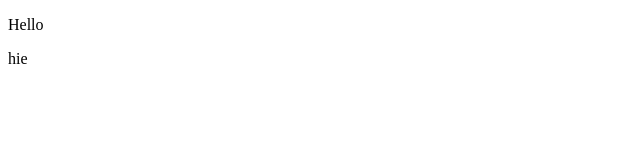
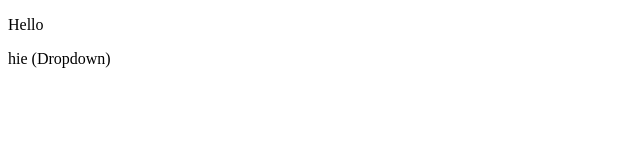
Before and after one commit to chandrashekharddev/localrepo, a plain HTML site: page index.html in a window 1280 px wide. Shown: the full height of the page, 0-640 px from the left. Drawn offline with Linux system fonts and the light colour scheme.

Commit message:
Add dropdowm

```diff
--- a/index.html
+++ b/index.html
@@ -7,6 +7,6 @@
 </head>
 <body>
     <p>Hello</p>
-    <p>hie</p>
+    <p>hie (Dropdown)</p>
 </body>
 </html>
```
